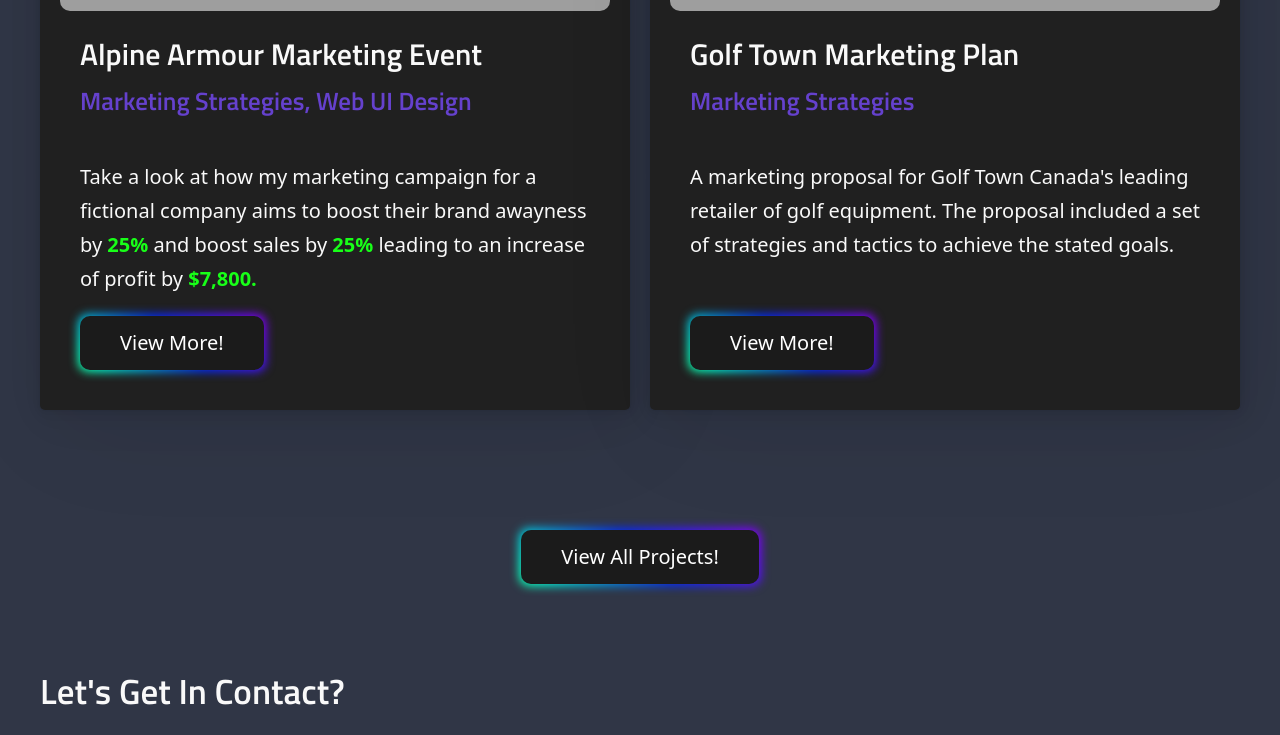
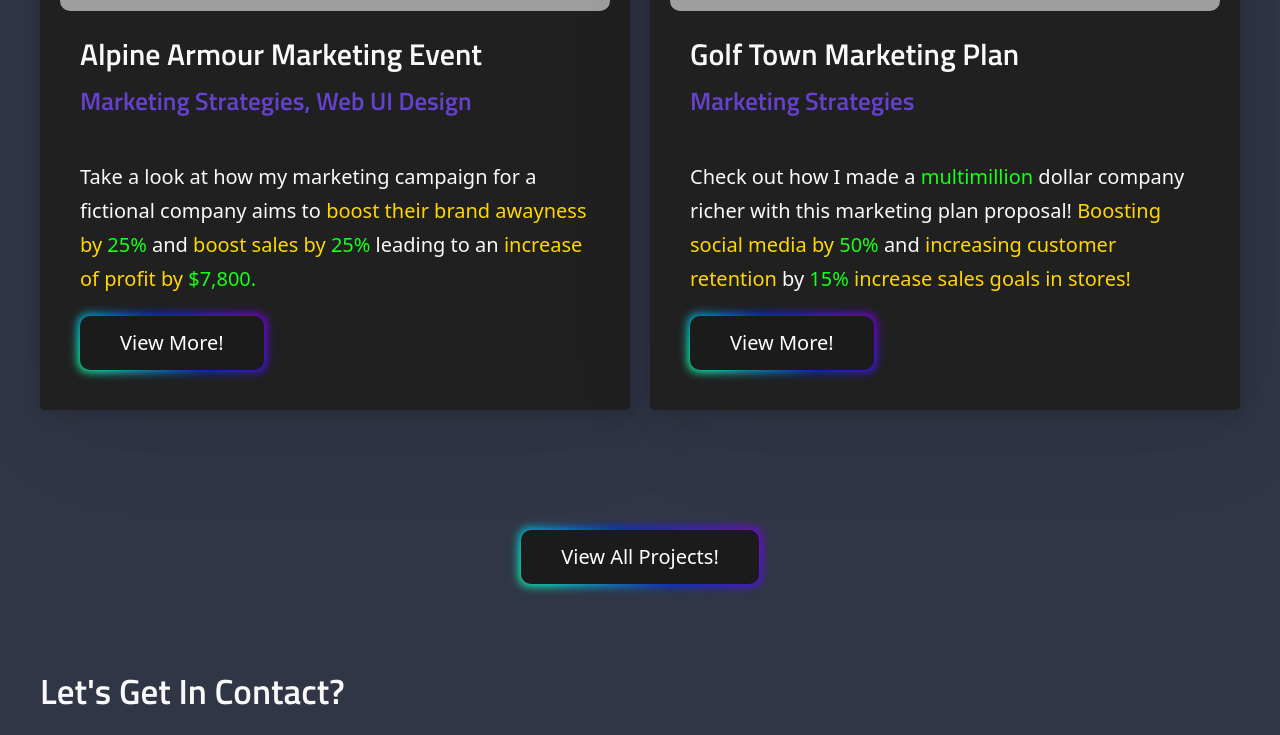
Before and after one commit to thomasluong21/Portfolio, a website: page index.html in a window 1280 px wide. Shown: the part 838-1573 px from the top of the page. Drawn offline with nearby package versions, Linux system fonts and the light colour scheme; grey boxes are pictures that could not be loaded; files whose address does not match are found by name.

Commit message:
changed more  text

```diff
--- a/index.html
+++ b/index.html
@@ -104,7 +104,7 @@
                                 <h3 itemprop="name">Golf Town Marketing Plan</h3>
                             </a>
                             <h4 itemprop="genre">Marketing Strategies</h4>
-                            <p itemprop="description">A marketing proposal for Golf Town Canada's leading retailer of golf equipment. The proposal included a set of strategies and tactics to achieve the stated goals.</p>
+                            <p itemprop="description">Check out how I made a <span class="green">multimillion</span> dollar company richer with this marketing plan proposal! <span class="highlight_text_bold">Boosting social media by</span> <span class="green">50%</span> and <span class="highlight_text_bold">increasing customer retention</span> by <span class="green">15%</span> <span class="highlight_text_bold">increase sales goals in stores!</span></p>
                         </div>
                         <a href="golf_town.html">
                             <button class="view_more_btn" role="button">View More!</button>
```
Also changed, not shown: dist/app.css, 1 other file.
